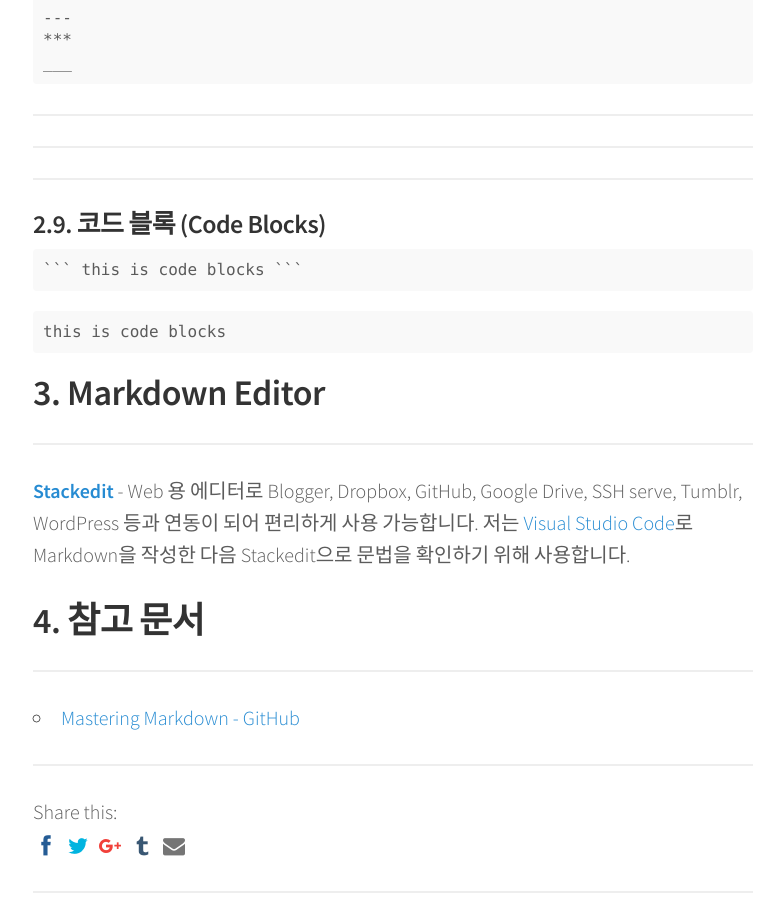
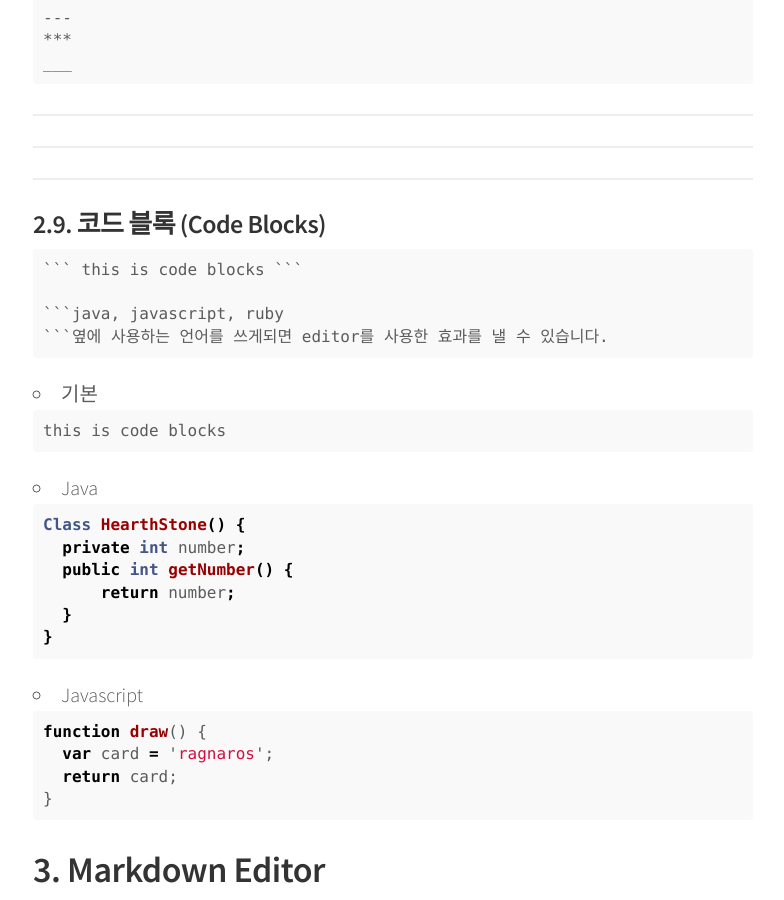
Before and after one commit to minseokism/minseokism.github.io, a Jekyll site: the page built from _posts/2017-02-07-markdown_01.md, in a window 1280 px wide and 900 px high, scrolled down 4361 px. Shown: the whole window, without its empty margins (247-1031 px from the left). Built offline with Jekyll 4.4.1, drawn with Linux system fonts in a browser that asks for light colours; comment, search, counter and statistics services are not loaded.

Commit message:
Changed post-02

````diff
--- a/_posts/2017-02-07-markdown_01.md
+++ b/_posts/2017-02-07-markdown_01.md
@@ -134,10 +134,32 @@ ___
 #### 2.9. 코드 블록 (Code Blocks)
 ```
 ``` this is code blocks ```
+
+```java, javascript, ruby
+```옆에 사용하는 언어를 쓰게되면 editor를 사용한 효과를 낼 수 있습니다.
 ```
 
+- 기본
 ```
 this is code blocks
+```
+
+- Java
+```java
+Class HearthStone() {
+    private int number;
+    public int getNumber() {
+        return number;
+    }
+}
+```
+
+- Javascript
+```javascript
+function draw() {
+    var card = 'ragnaros';
+    return card;
+}
 ```
 
 ## 3. Markdown Editor
````
